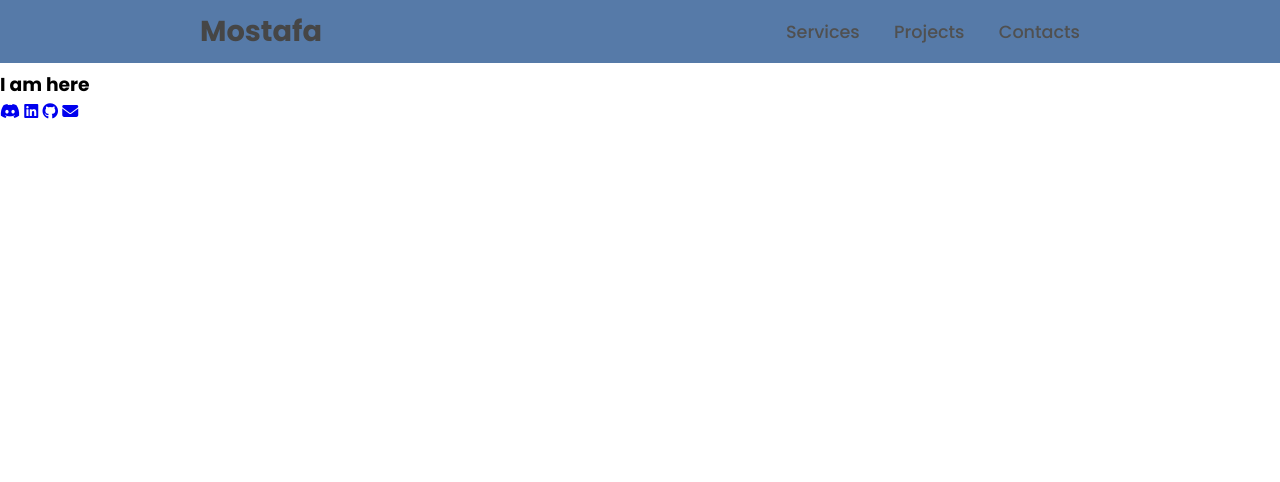
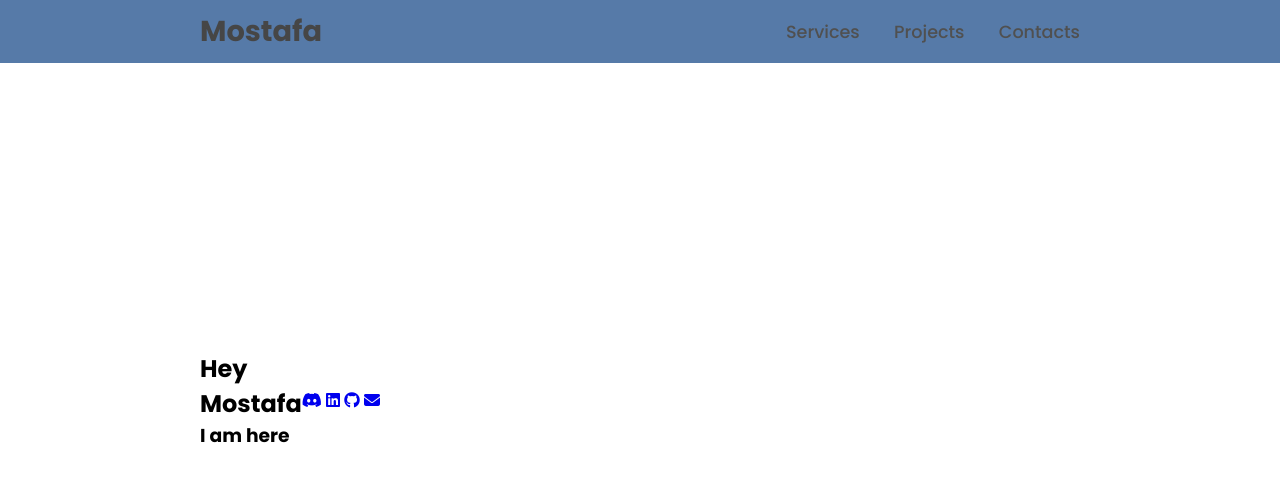
Before and after one commit to mostafatamer11/mostafatamer.github.io, a plain HTML site: page index.html in a window 1280 px wide. Drawn offline with Linux system fonts and the light colour scheme.

Commit message:
added css

```diff
--- a/style.css
+++ b/style.css
@@ -38,3 +38,14 @@ header {
 .navigation a:hover {
     color: rgb(50, 50, 50);
 }
+
+section {
+    padding: 100px 200px;
+}
+
+.main {
+    width: 100%;
+    min-height: 100vh;
+    display: flex;
+    align-items: center;
+}
```
